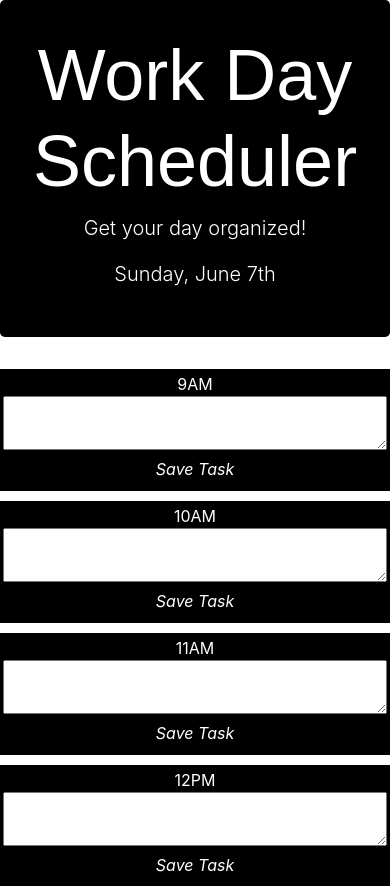
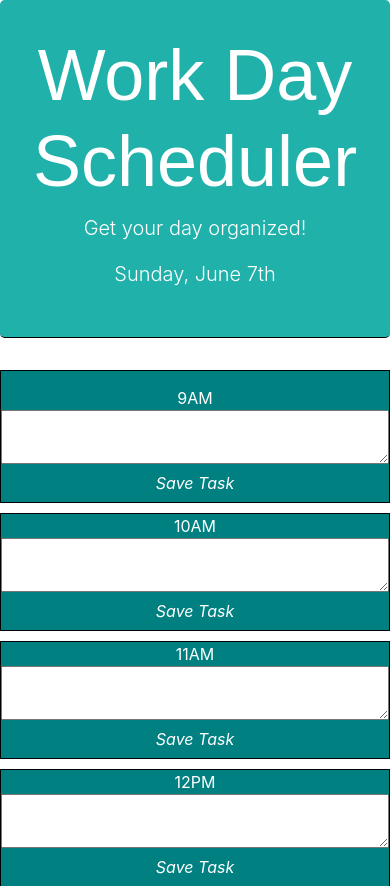
Before and after one commit to asedlackcode/dailyplanner, a plain HTML site: page index.html in a window 390 px wide. Shown: the top 886 px of the page. Drawn offline with nearby package versions, Linux system fonts and the light colour scheme.

Commit message:
updated colors

```diff
--- a/style.css
+++ b/style.css
@@ -1,8 +1,12 @@
 #today  {
     text-align: center;
     align-content: center;
+    background-color:lightseagreen;
+    color: white;
+    border-bottom: black thin solid;
+}
+body {
     background-color: black;
-    color: white;
 }
 .display-3 {
     font-family: fantasy;
@@ -16,23 +20,30 @@
     text-align: center;
 }
 textarea:hover {
-    background-color: tomato;
+    background-color: blueviolet;
 }
 textarea:active {
     background-color: slateblue;
 }
 button:hover {
-    background-color: tomato;
+    background-color: blueviolet;
 }
 @media only screen and (max-width: 768px) {
    .row {
-       flex-wrap: nowrap;
-       border: black solid;
+       flex-wrap: unset;
+       border: black solid thin;
        margin-bottom: 10px;
    }
+   .past {
+       flex-wrap: unset;
+   }
    .time-block {
-       background-color: black;
+       background-color: teal;
        color: white;
+       /* padding-top: 15px; */
+   }
+   #hour-9 {
+       padding-top: 15px;
    }
    .fa-save {
        color:white;
```
